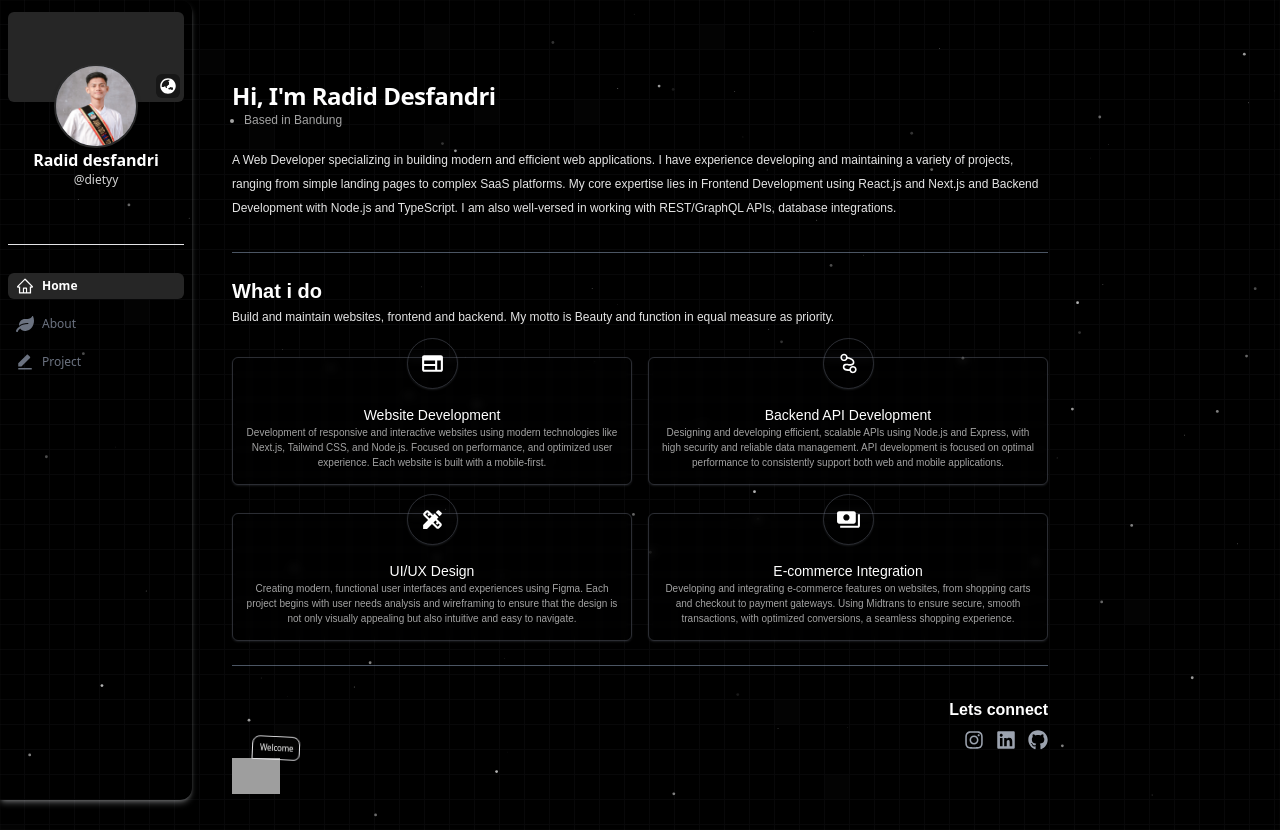
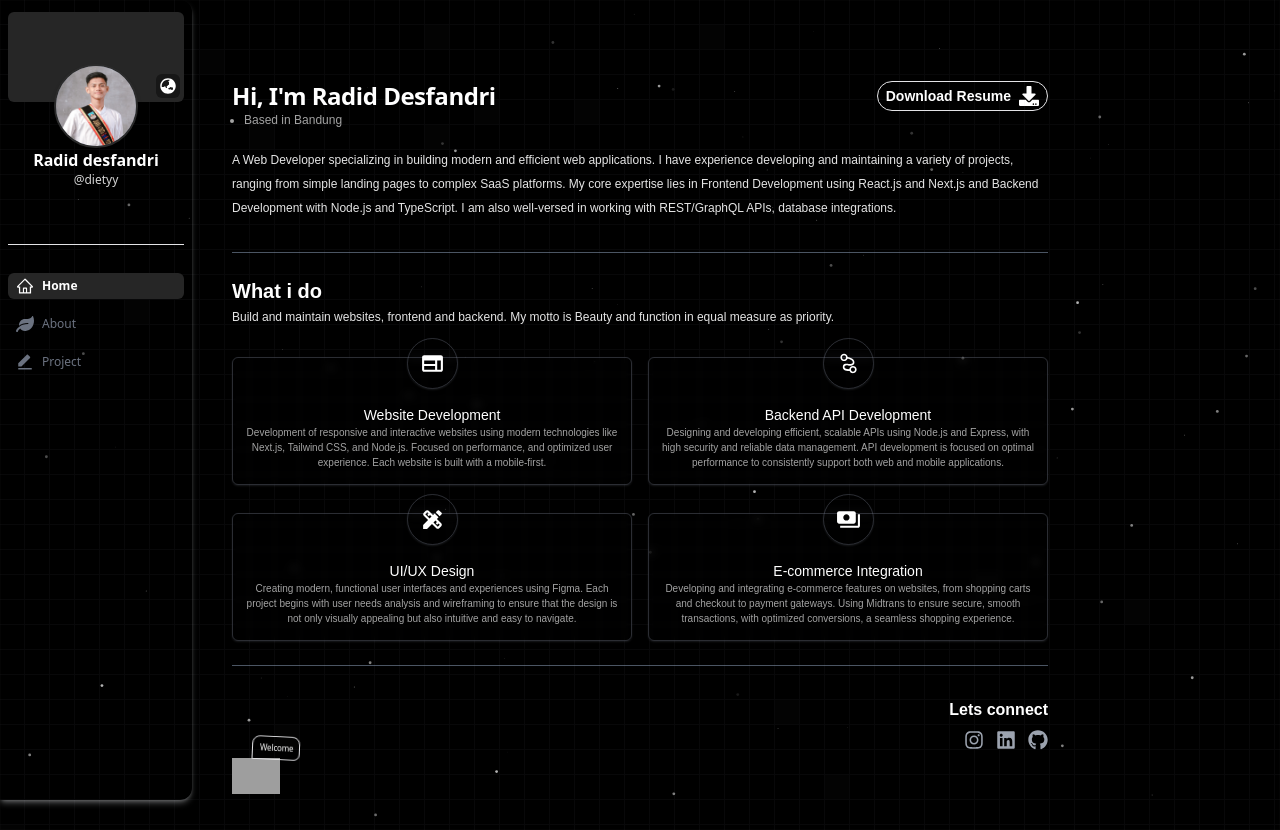
Before and after one commit to RadidDesfandri/Portofolio, a Next.js app: page / in a window 1280 px wide. Built offline with nearby package versions, Linux system fonts and the light colour scheme; grey boxes are pictures that could not be loaded.

Commit message:
Add resume to homepage (#5)
* resolve bug

* add resume to home page

```diff
--- a/src/app/_components/Index.tsx
+++ b/src/app/_components/Index.tsx
@@ -4,7 +4,7 @@ import WalkingCharacter from "@/components/WalkingCharacter";
 import Link from "next/link";
 import React from "react";
 import { AiOutlineNodeIndex } from "react-icons/ai";
-import { FaGithub, FaInstagram, FaLinkedin } from "react-icons/fa";
+import { FaDownload, FaGithub, FaInstagram, FaLinkedin } from "react-icons/fa";
 import { MdDesignServices, MdOutlineWeb, MdPayments } from "react-icons/md";
 
 const HomepageEn = () => {
@@ -43,6 +43,7 @@ const HomepageEn = () => {
       {/* Content here */}
       <AnimateSlideIn>
         <div className="z-20 mx-auto h-full w-full max-w-4xl px-5 py-20 md:px-10">
+          <div className="flex items-center justify-between">
             <TypingAnimation
               text1="Radid Desfandri"
               text2="Web Developers"
@@ -50,6 +51,20 @@ const HomepageEn = () => {
               activeAim
               className="text-start text-xl font-bold text-white md:text-2xl"
             />
+            <Link
+              target="_blank"
+              href={
+                "https://drive.google.com/file/d/17MApCXl5sPuJp7Xgp0Gk4leRtrksVpBg/view?usp=sharing"
+              }
+              className="flex items-center gap-x-2 rounded-full border px-2 py-1"
+            >
+              <h1 className="text-xs font-semibold text-white md:text-sm">
+                Download Resume
+              </h1>
+              <FaDownload className="h-3 w-3 md:h-5 md:w-5" />
+            </Link>
+          </div>
+
           <ul className="flex list-disc items-center gap-4 px-3 text-xs font-medium text-neutral-400">
             <li>Based in Bandung</li>
           </ul>
```
Lines whose indentation alone changed are shown as unchanged.
